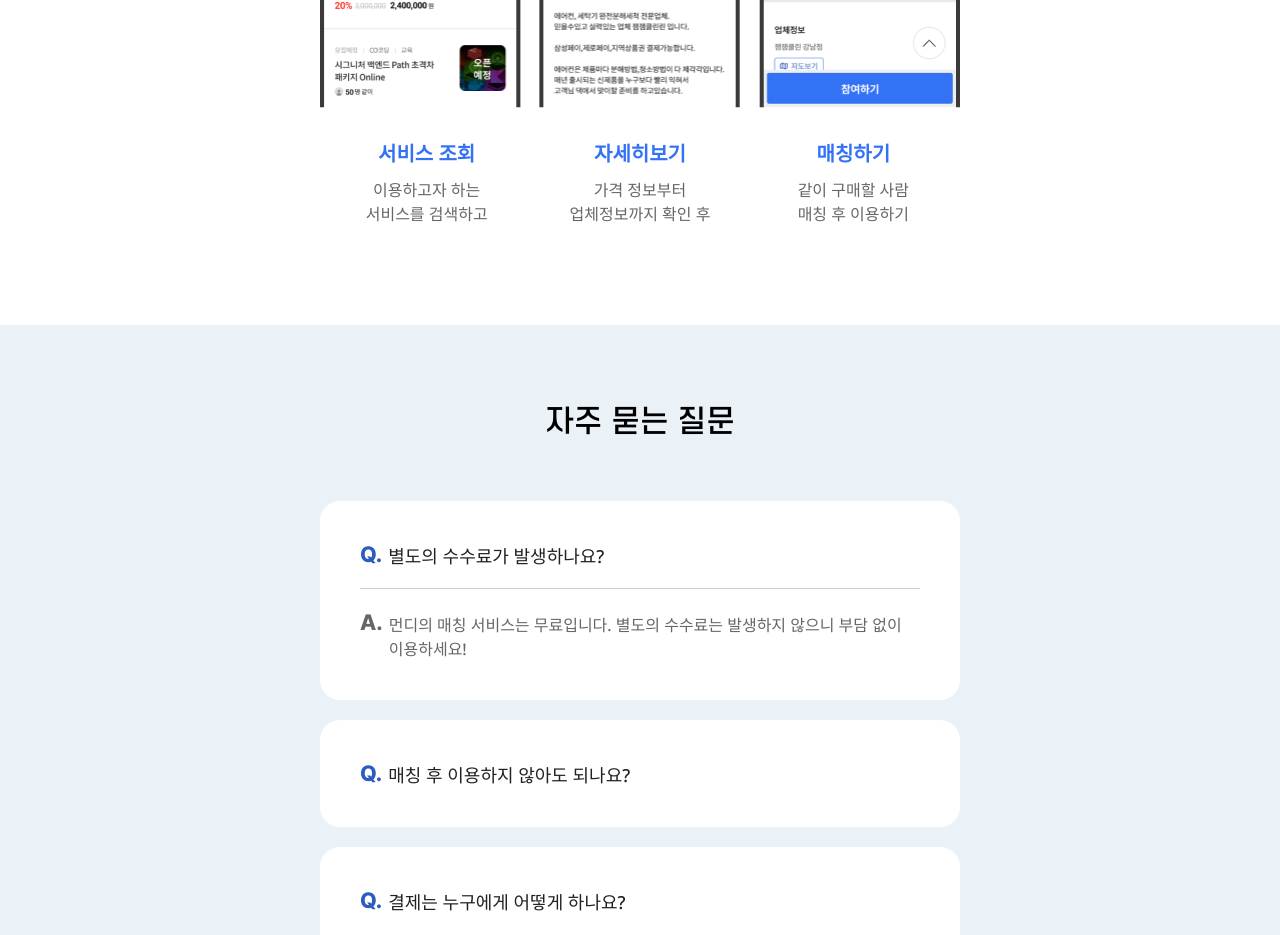
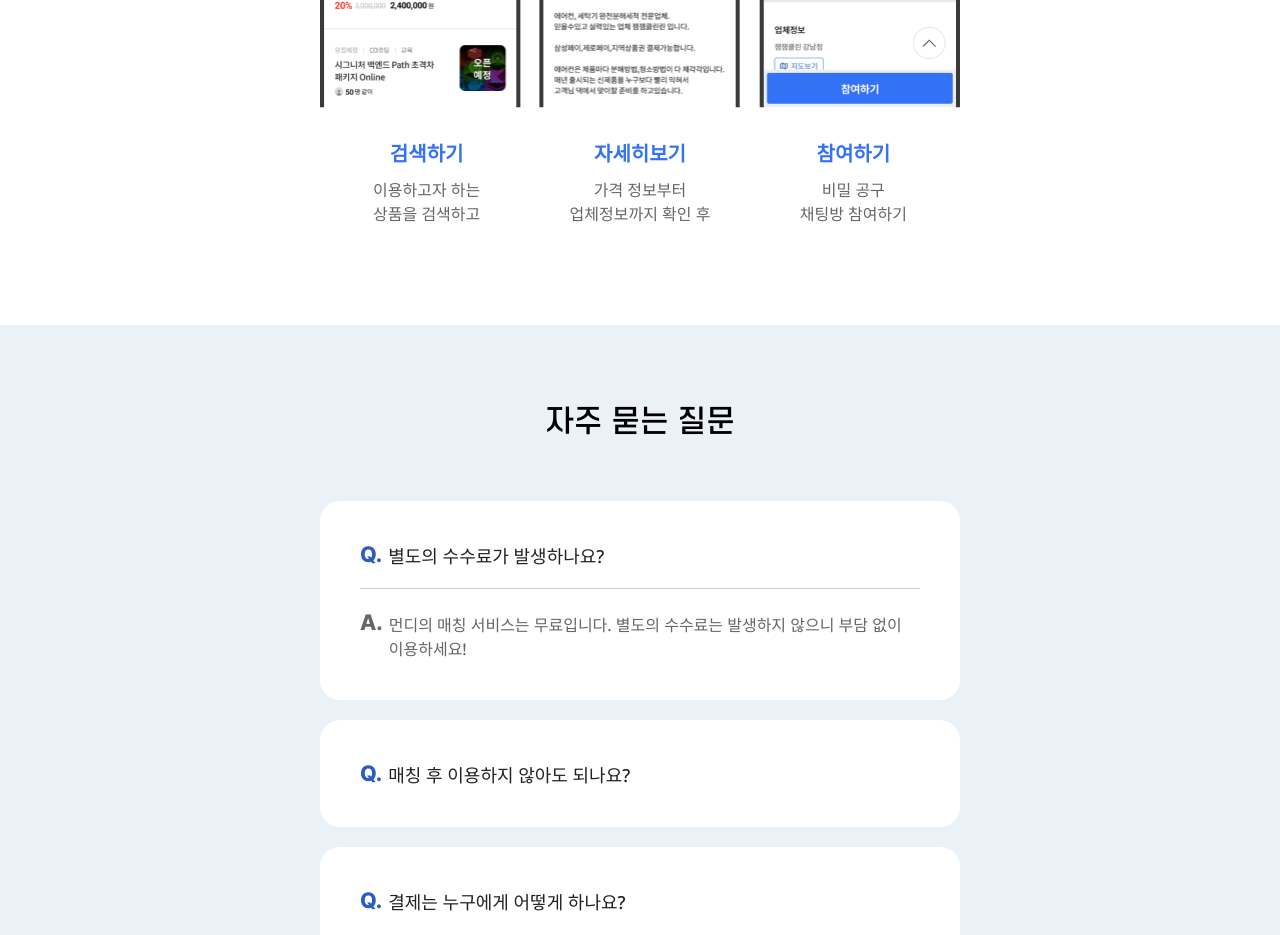
Before and after one commit to seong-ji-sue/mondi, a Next.js app: page / in a window 1280 px wide. Shown: the part 3480-4415 px from the top of the page. Built offline with nearby package versions, Linux system fonts and the light colour scheme.

Commit message:
텍스트 수정

```diff
--- a/pages/index.tsx
+++ b/pages/index.tsx
@@ -355,14 +355,14 @@ const ManualStartContainer = styled.div`
 `;
 
 const manuals = [{
-  title: "서비스 조회",
-  desc: "이용하고자 하는\n서비스를 검색하고"
+  title: "검색하기",
+  desc: "이용하고자 하는\n상품을 검색하고"
 }, {
   title: "자세히보기",
   desc: "가격 정보부터\n업체정보까지 확인 후"
 }, {
-  title: "매칭하기",
-  desc: "같이 구매할 사람\n매칭 후 이용하기"
+  title: "참여하기",
+  desc: "비밀 공구\n채팅방 참여하기"
 }];
 
 const ManualDescContainer = styled.div`
--- a/pages/product/[id].tsx
+++ b/pages/product/[id].tsx
@@ -289,7 +289,7 @@ const Product = () => {
           </RowContainer>
           <RowContainer>
             <Money />
-            <Text textStyle="color:#222;font-size:12px;margin-left:4px;">매칭 후 현장에서 직접 결제해요.</Text>
+            <Text textStyle="color:#222;font-size:12px;margin-left:4px;">안전 결제해요.</Text>
           </RowContainer>
         </ProductContainer>
         <DivisionContainer />
```
